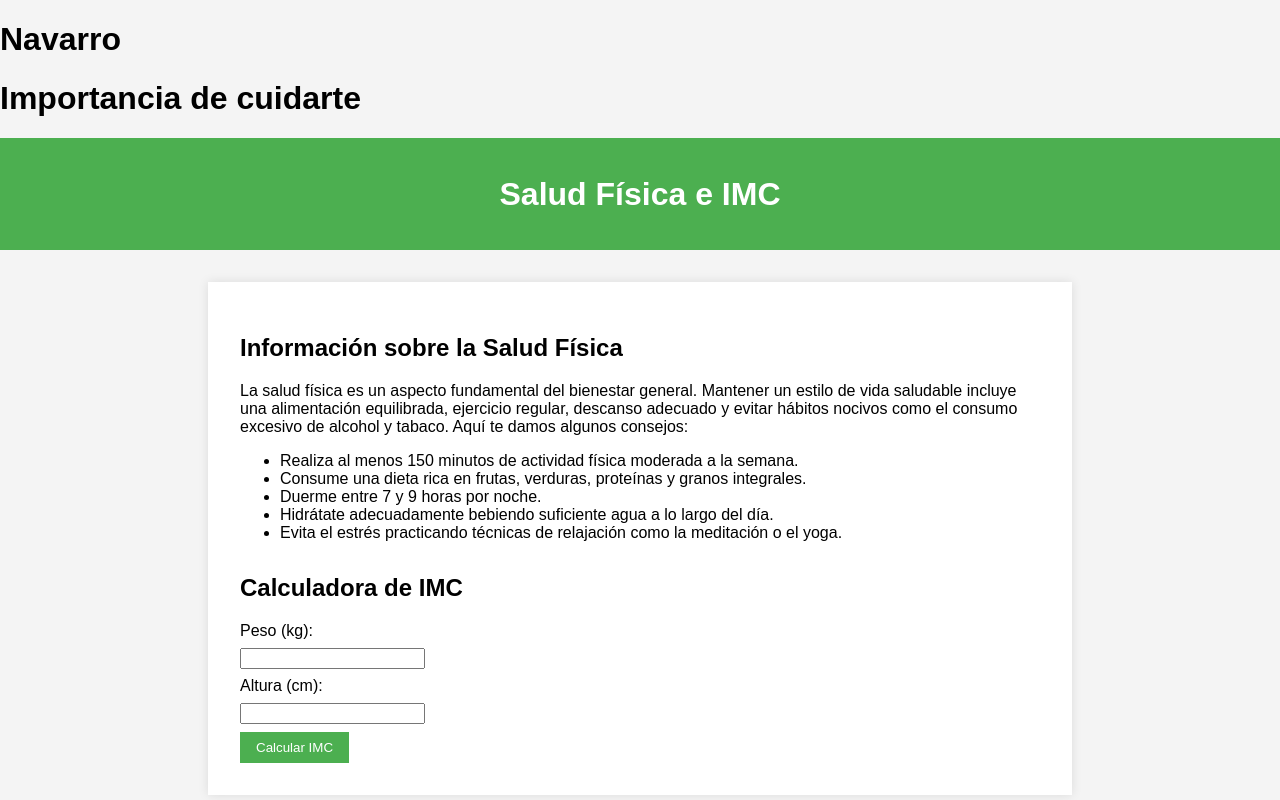
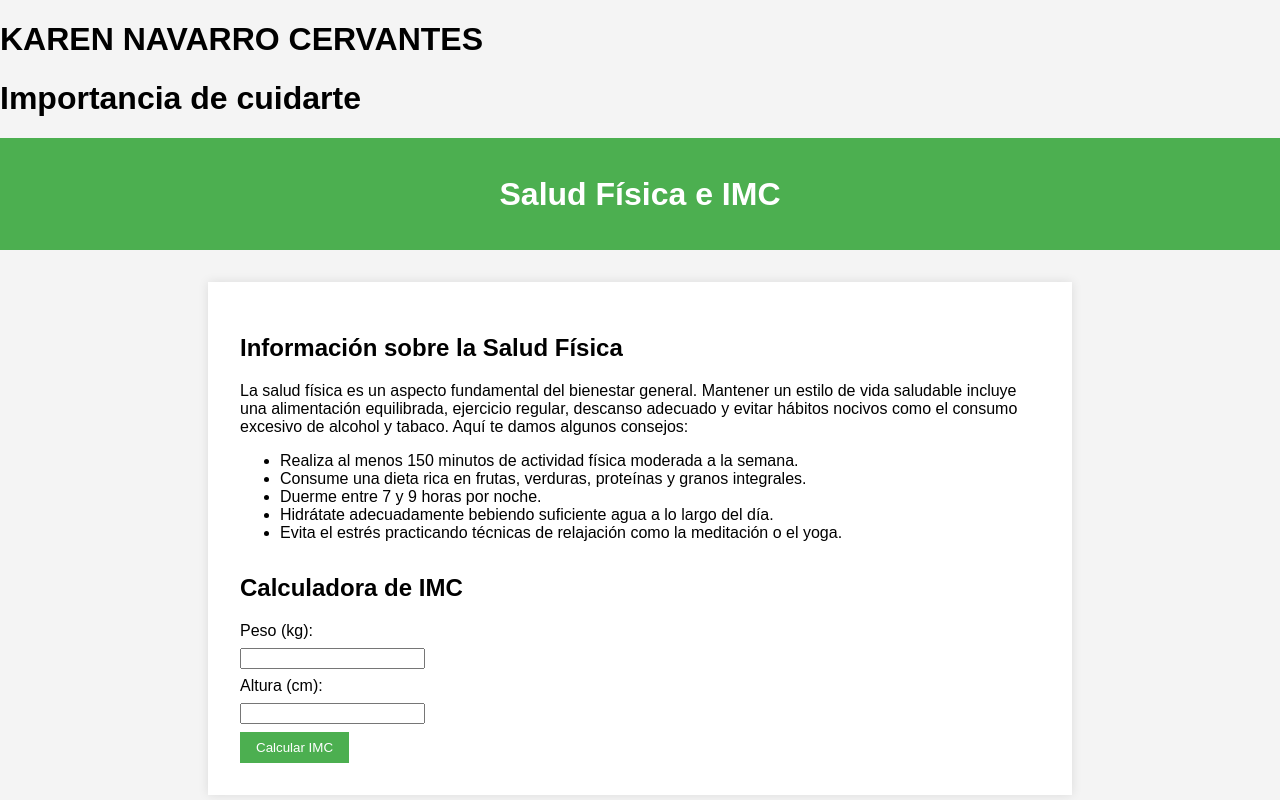
Before and after one commit to karennav/PageWebDem, a plain HTML site: page index.html in a window 1280 px wide. Drawn offline with Linux system fonts and the light colour scheme.

Commit message:
Nombre completo

```diff
--- a/index.html
+++ b/index.html
@@ -4,7 +4,7 @@
     <meta charset="UTF-8">
     <meta name="viewport" content="width=device-width, initial-scale=1.0">
     <title>Salud Física e IMC</title>
-    <h1> Navarro</h1>
+    <h1> KAREN NAVARRO CERVANTES</h1>
     <h1> Importancia de cuidarte</h1>
     <style>
         body {
```
